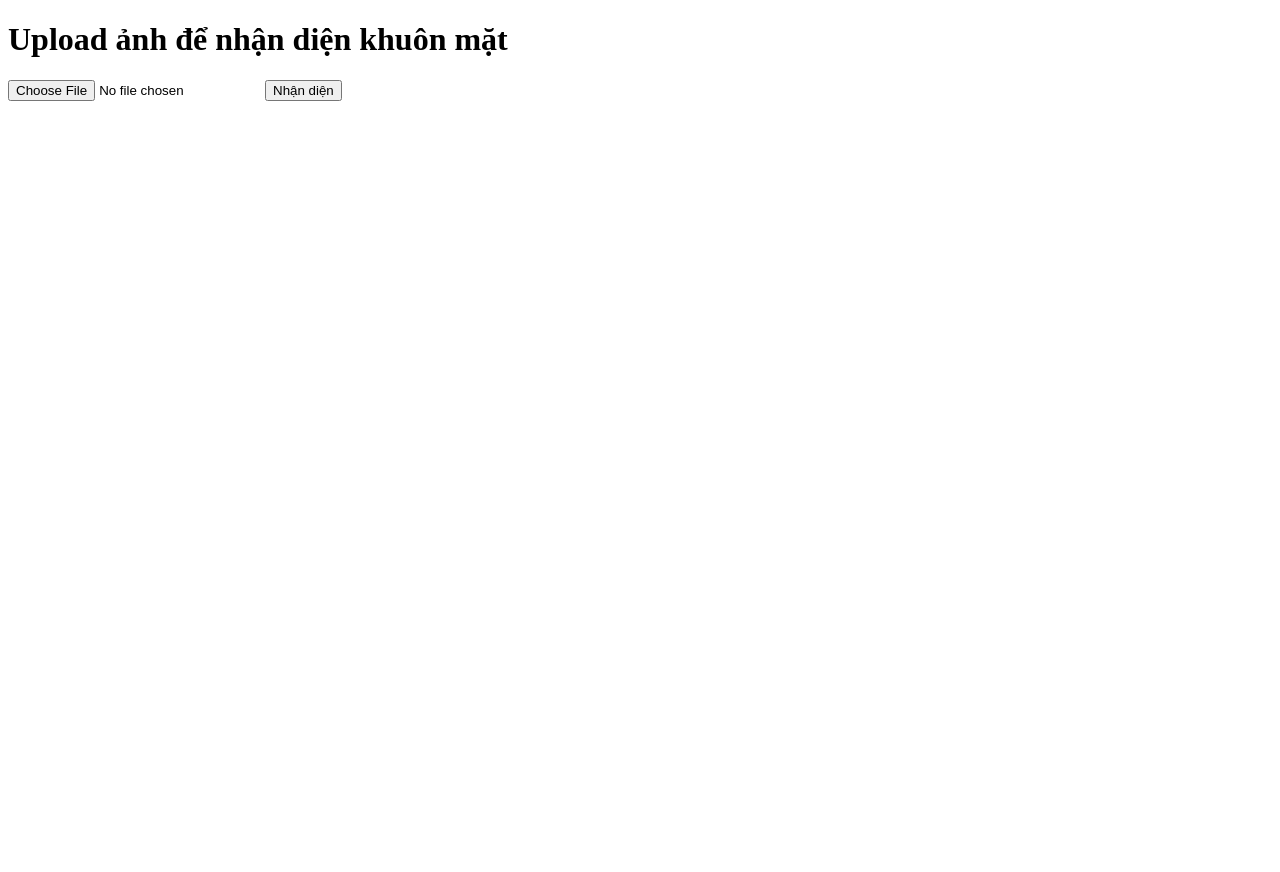
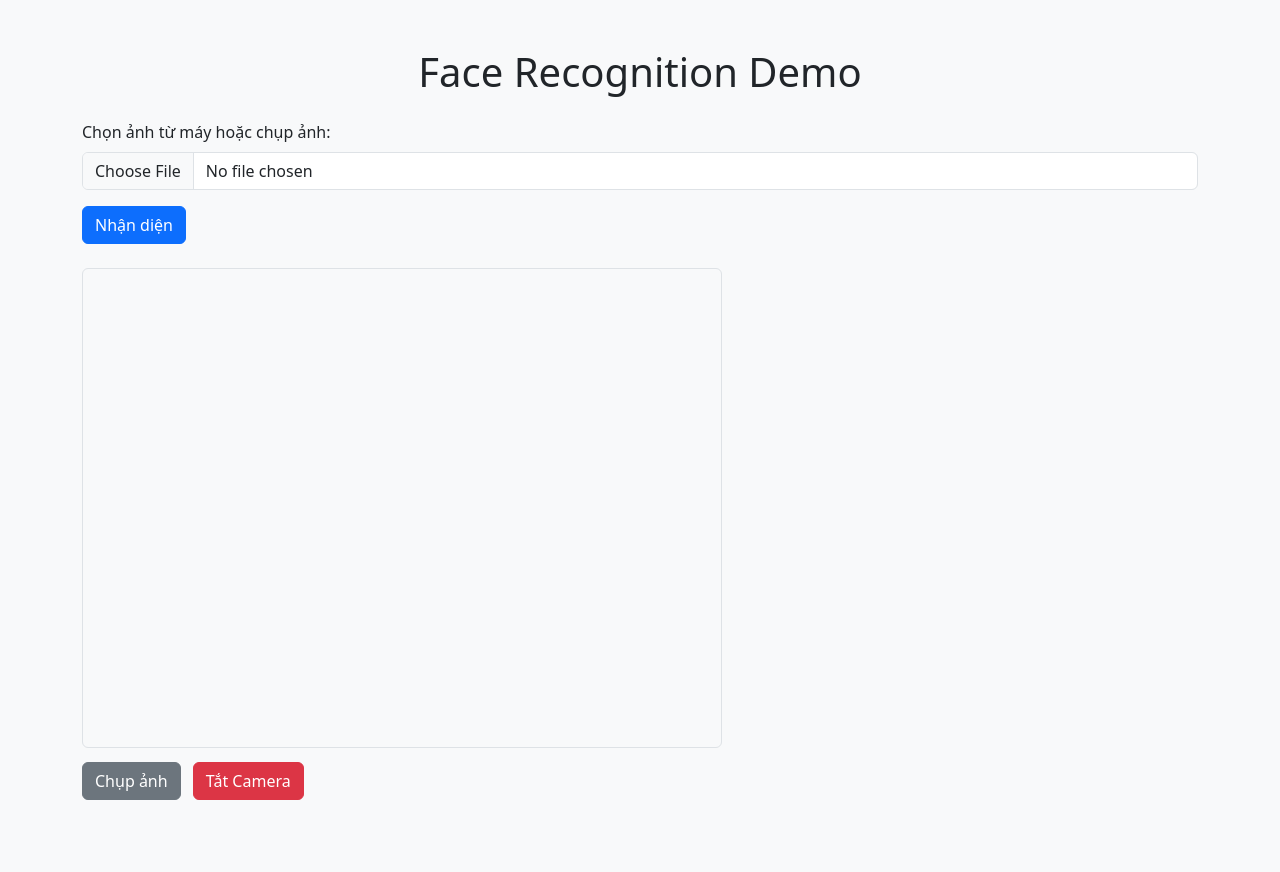
Before and after one commit to dattrieuK17/face-recognition-flask, a Flask app: page / in a window 1280 px wide. Before the commit the page ends 101 px from the top, so only its background shows below. Run offline with Flask 3, Linux system fonts and the light colour scheme; parts of the project's set-up code (start-up, migrations or seed data) failed here and were passed over.

Commit message:
add camera on/off button, use bootstrap for more intuitive interface

```diff
--- a/templates/index.html
+++ b/templates/index.html
@@ -1,16 +1,54 @@
 <!DOCTYPE html>
-<html>
+<html lang="en">
 <head>
+    <meta charset="UTF-8">
     <title>Face Recognition Demo</title>
+    <link href="https://cdn.jsdelivr.net/npm/bootstrap@5.3.2/dist/css/bootstrap.min.css" rel="stylesheet">
+    <style>
+        img {
+            max-width: 100%;
+            height: auto;
+        }
+        .camera {
+            margin-top: 1em;
+        }
+    </style>
 </head>
-<body>
-    <h1>Upload ảnh để nhận diện khuôn mặt</h1>
-    <form method="POST" enctype="multipart/form-data">
-        <input type="file" name="image" required>
-        <input type="submit" value="Nhận diện">
+<body class="bg-light">
+<div class="container py-5">
+    <h1 class="text-center mb-4">Face Recognition Demo</h1>
+
+    <form method="POST" enctype="multipart/form-data" class="mb-4">
+        <div class="mb-3">
+            <label for="image" class="form-label">Chọn ảnh từ máy hoặc chụp ảnh:</label>
+            <input class="form-control" type="file" name="image" id="image" accept="image/*" required>
+        </div>
+        <button type="submit" class="btn btn-primary">Nhận diện</button>
     </form>
+
+    <div class="camera mb-4">
+        <video id="video" width="640" height="480" autoplay class="border rounded"></video>
+        <br>
+        <button id="snap" class="btn btn-secondary mt-2">Chụp ảnh</button>
+        <button id="toggle" class="btn btn-danger mt-2 ms-2">Tắt Camera</button>
+        <canvas id="canvas" width="640" height="480" class="d-none"></canvas>
+    </div>
+
     {% if result %}
-        <h3>Kết quả: {{ result }}</h3>
+        <div class="alert alert-info">{{ result }}</div>
     {% endif %}
+
+    {% if input_image %}
+        <h5>Ảnh gốc:</h5>
+        <img src="{{ url_for('static', filename='uploads/' ~ input_image) }}" class="mb-4"/>
+    {% endif %}
+
+    {% if output_image %}
+        <h5>Ảnh sau xử lý:</h5>
+        <img src="{{ url_for('static', filename='uploads/' ~ output_image) }}"/>
+    {% endif %}
+</div>
+
+<script src="static/js/app.js"></script>
 </body>
 </html>
```
